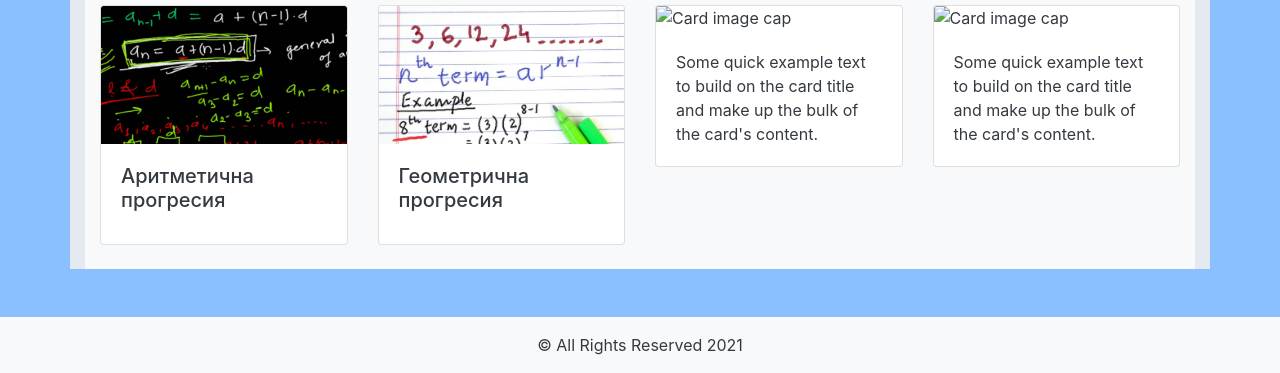
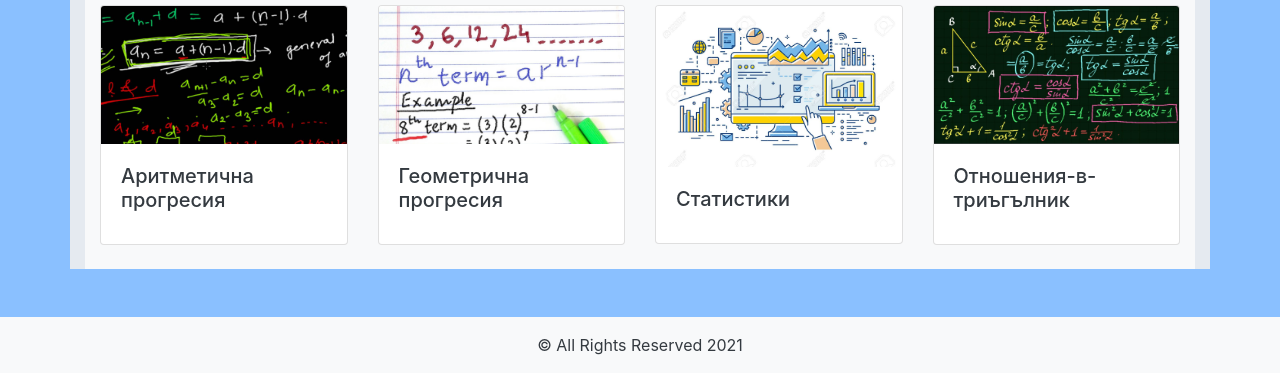
Before and after one commit to ShadowXLEGEND4/MathCourseProject, a plain HTML site: page index.html in a window 1280 px wide. Shown: the part 573-946 px from the top of the page. Drawn offline with nearby package versions, Linux system fonts and the light colour scheme.

Commit message:
добавени снимки, довършено(горе-долу) съдържанието

```diff
--- a/index.html
+++ b/index.html
@@ -86,19 +86,17 @@
         </div>
         <div class="col-md-6 col-lg-3 ">
           <div class="card mb-4">
-            <img class="card-img-top" src="..." alt="Card image cap">
+            <img class="card-img-top" src="images/статистики.jpg" alt="Card image cap">
             <div class="card-body">
-              <p class="card-text">Some quick example text to build on the card title and make up the bulk of the card's
-                content.</p>
+              <h5 class="card-title">Статистики</h5>
             </div>
           </div>
         </div>
         <div class="col-md-6 col-lg-3">
           <div class="card ">
-            <img class="card-img-top" src="..." alt="Card image cap">
+            <img class="card-img-top" src="images/отношения-в-триъгълник.jpg" alt="Card image cap">
             <div class="card-body">
-              <p class="card-text">Some quick example text to build on the card title and make up the bulk of the card's
-                content.</p>
+              <h5 class="card-title">Отношения-в-триъгълник</h5>
             </div>
           </div>
         </div>
```
Also changed, not shown: images/отношения-в-триъгълник.jpg (added), images/статистики.jpg (added).
